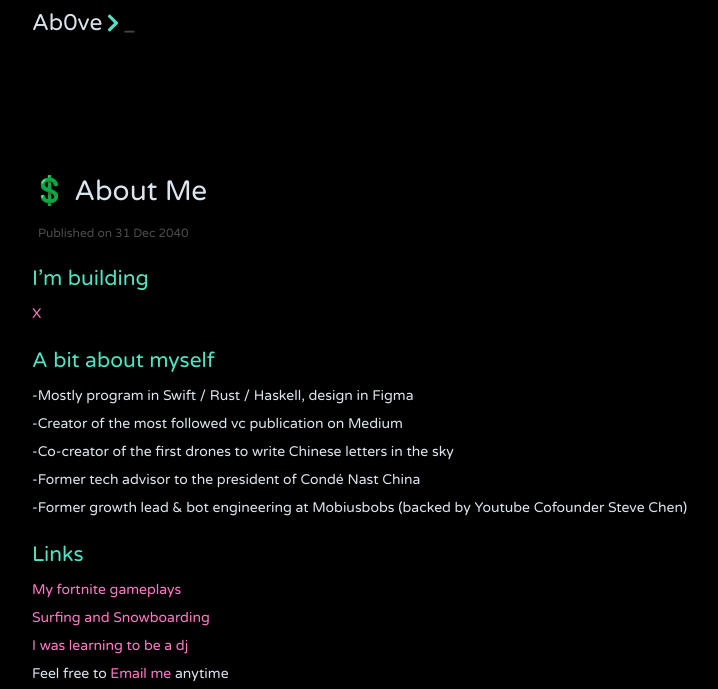
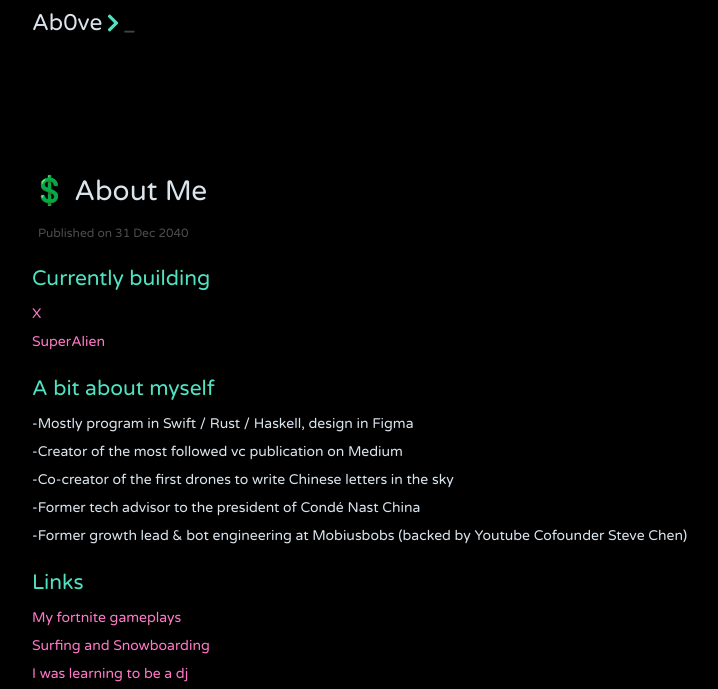
Before and after one commit to jithendrabsy/thoughts, a Jekyll site: the page built from _posts/2040-12-31-about-me.md, in a window 1280 px wide, cut to the strip 0-689 px from the top of the page. Shown: the whole strip, without its empty margins (238-956 px from the left). Built offline with Jekyll 4.4.1, drawn with Linux system fonts in a browser that asks for light colours; nearby versions of some CDN libraries.

Commit message:
Update X

```diff
--- a/_posts/2040-12-31-about-me.md
+++ b/_posts/2040-12-31-about-me.md
@@ -5,11 +5,12 @@ description:
 tags:
 ---
 
-## I'm building
+## Currently building
 
 
 [X](http://readyplayerx.com/)
 
+[SuperAlien](https://www.producthunt.com/upcoming/superalien)
 
 ## A bit about myself
 
```
